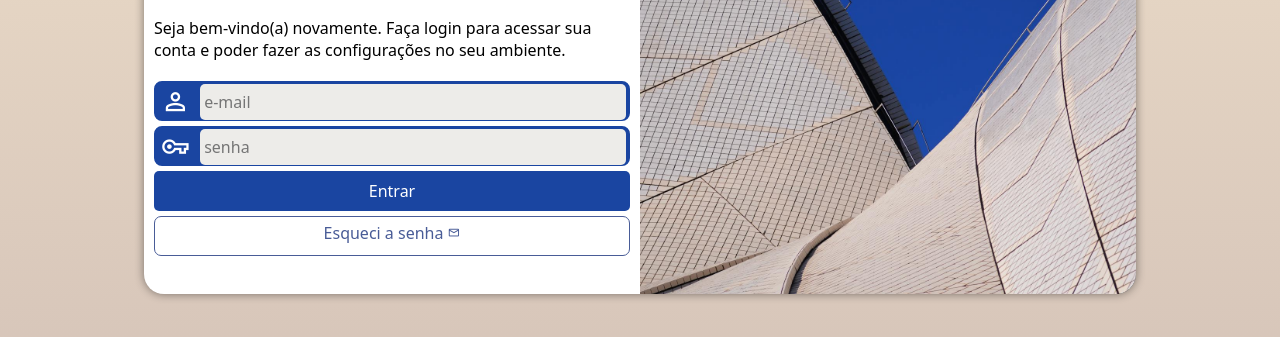
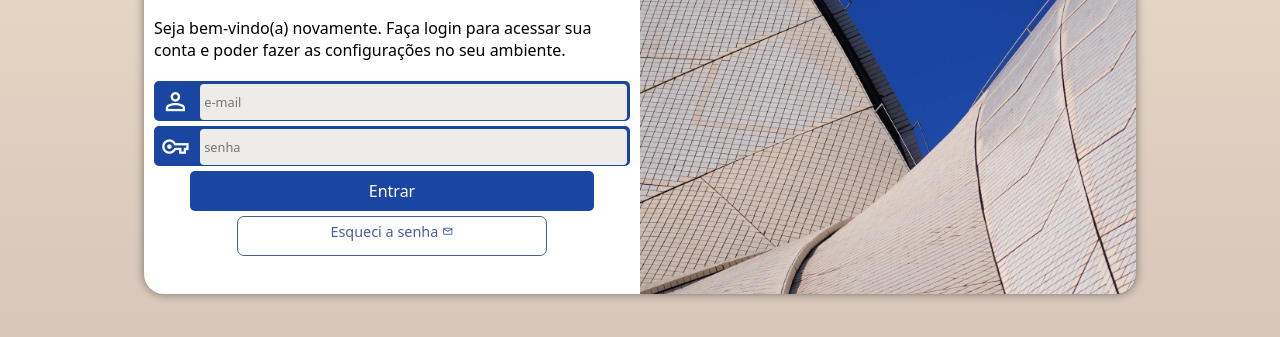
Before and after one commit to ranna-silva/projeto-login, a plain HTML site: page index.html in a window 1280 px wide. Shown: the part 281-618 px from the top of the page. Drawn offline with nearby package versions, Linux system fonts and the light colour scheme.

Commit message:
atualizado

```diff
--- a/estilos/style.css
+++ b/estilos/style.css
@@ -70,7 +70,7 @@ form > div.campo {
     display: block;
     width: 100%;
     height: 40px;
-    border-radius: 8px;
+    border-radius: 5px;
     margin: 5px 0px;
 }
 
@@ -88,13 +88,13 @@ div.campo > span {
 
 div.campo > input {
     background-color: #edece9;
-    font-size: 1em;
-    width: calc(100% - 46px);
+    font-size: 0.8em;
+    width: calc(100% - 45px);
     height: 100%;
     border: 0px;
-    border-radius: 5px;
+    border-radius: 4px;
     padding: 4px;
-     transform: translateY(-8px);
+    transform: translateY(-9px);
 }
 
 div.campo > input:focus-within {
@@ -105,10 +105,11 @@ div.campo > input:focus-within {
 form > input[type=submit] {
     display: block;
     font-size: 1em;
-    width: 100%;
+    width: 85%;
     height: 40px;
     background-color: #1A45A1;
     color: white;
+    margin: auto;
     border: none;
     border-radius: 5px;
     cursor: pointer;
@@ -121,10 +122,11 @@ form > input[type=submit]:hover {
 form > a.botao {
     display: block;
     text-align: center;
-    font-size: 1em;
-    width: 100%;
+    font-size: 0.9em;
+    width: 65%;
     height: 40px;
     padding-top: 5px;
+    margin: auto;
     margin-top: 5px;
     background-color: white;
     color: #495C97;
```
Also changed, not shown: imagens/metal.jpg (deleted).
